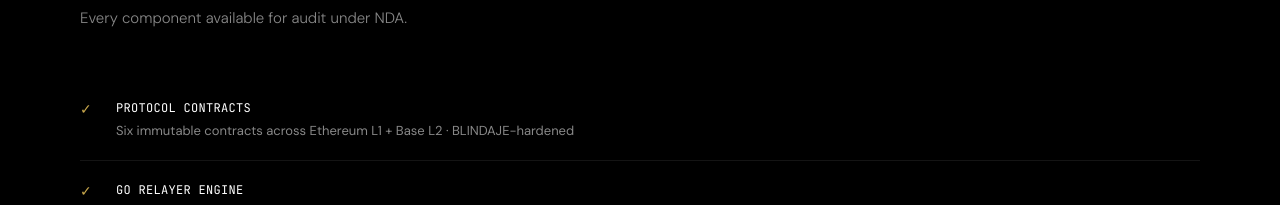
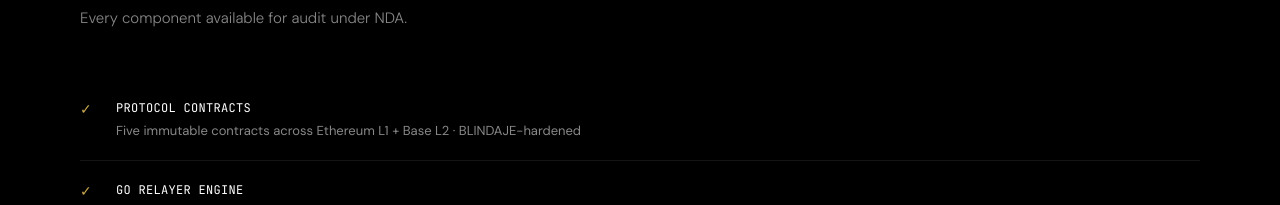
Before and after one commit to vynx-network/vynx-website, a Next.js app: page / in a window 1280 px wide. Shown: the part 4440-4645 px from the top of the page. Built offline with nearby package versions, Linux system fonts and the light colour scheme.

Commit message:
fix(content): correct subtitle for PROTOCOL CONTRACTS in OnChainVerifiability component

```diff
--- a/components/landing/OnChainVerifiability.tsx
+++ b/components/landing/OnChainVerifiability.tsx
@@ -41,7 +41,8 @@
 const items: ChecklistItemProps[] = [
   {
     title: "PROTOCOL CONTRACTS",
-    subtitle: "Six immutable contracts across Ethereum L1 + Base L2 · BLINDAJE-hardened",
+    subtitle:
+      "Five immutable contracts across Ethereum L1 + Base L2 · BLINDAJE-hardened",
   },
   {
     title: "GO RELAYER ENGINE",
```
